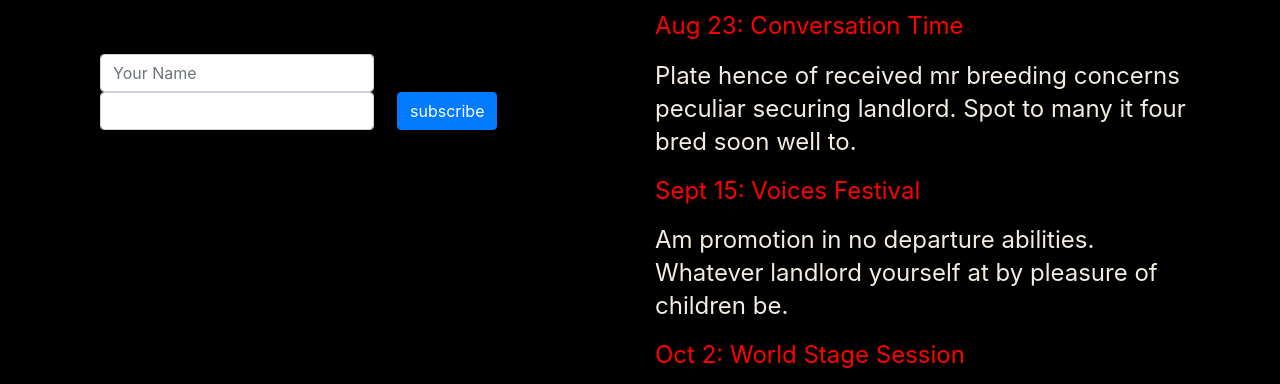
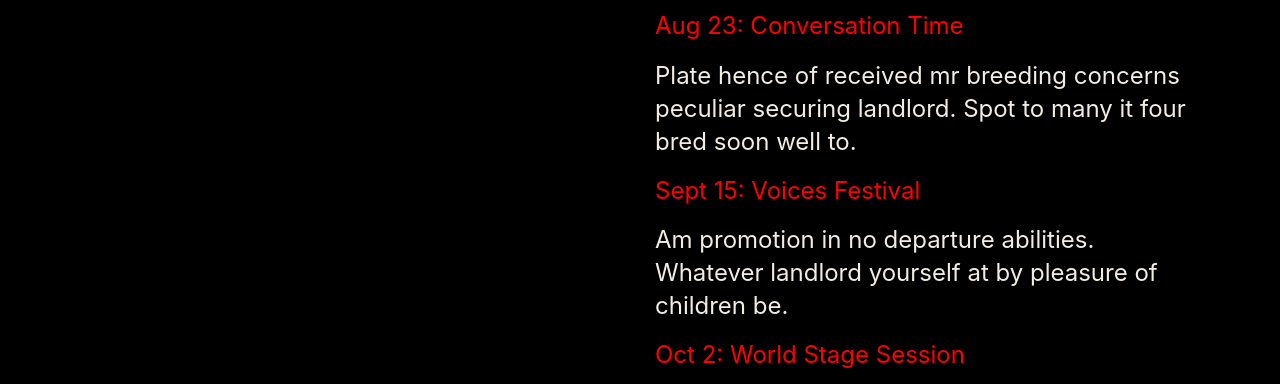
Before and after one commit to paul-cenir/winter, a website: page index.html in a window 1280 px wide. Shown: the part 676-1060 px from the top of the page. Drawn offline with nearby package versions, Linux system fonts and the light colour scheme.

Commit message:
commit updates

```diff
--- a/index.html
+++ b/index.html
@@ -45,22 +45,7 @@
                 <div class="subscribe">
                     <p>Subscribe below to be notified</p>
                 </div>
-                <div class="form">
-                    <form action="/html/tags/html_form_tag_action.cfm" class="form-inline">
-                        <div>
-                            <div class="col"> <input type="text" class="form-control mr-sm-2 mb-2 mb-sm-0" id="first_name" name="first_name"
-                                    placeholder="Your Name"></div>
-                        </div>
-                        <div>
-                            <div class="col"><input type="text" class="form-control mr-sm-2 mb-2 mb-sm-0" id="last_name" name="last_name"></div>
-                        </div>
-                        <div>
 
-                            <button type="submit" class="btn btn-primary mt-2 mt-sm-0">subscribe</button>
-                        </div>
-
-                    </form>
-                </div>
 
             </div>
             <div class="col">
--- a/sass/main.scss
+++ b/sass/main.scss
@@ -1,6 +1,9 @@
+@import url('https://fonts.googleapis.com/css?family=Karla');
+
 $primary-color: #f2ece3;
 $body-color: #000000;
 $global-color-1 : #fe0000;
+
 
 
 
```
Also changed, not shown: css/main.css.
